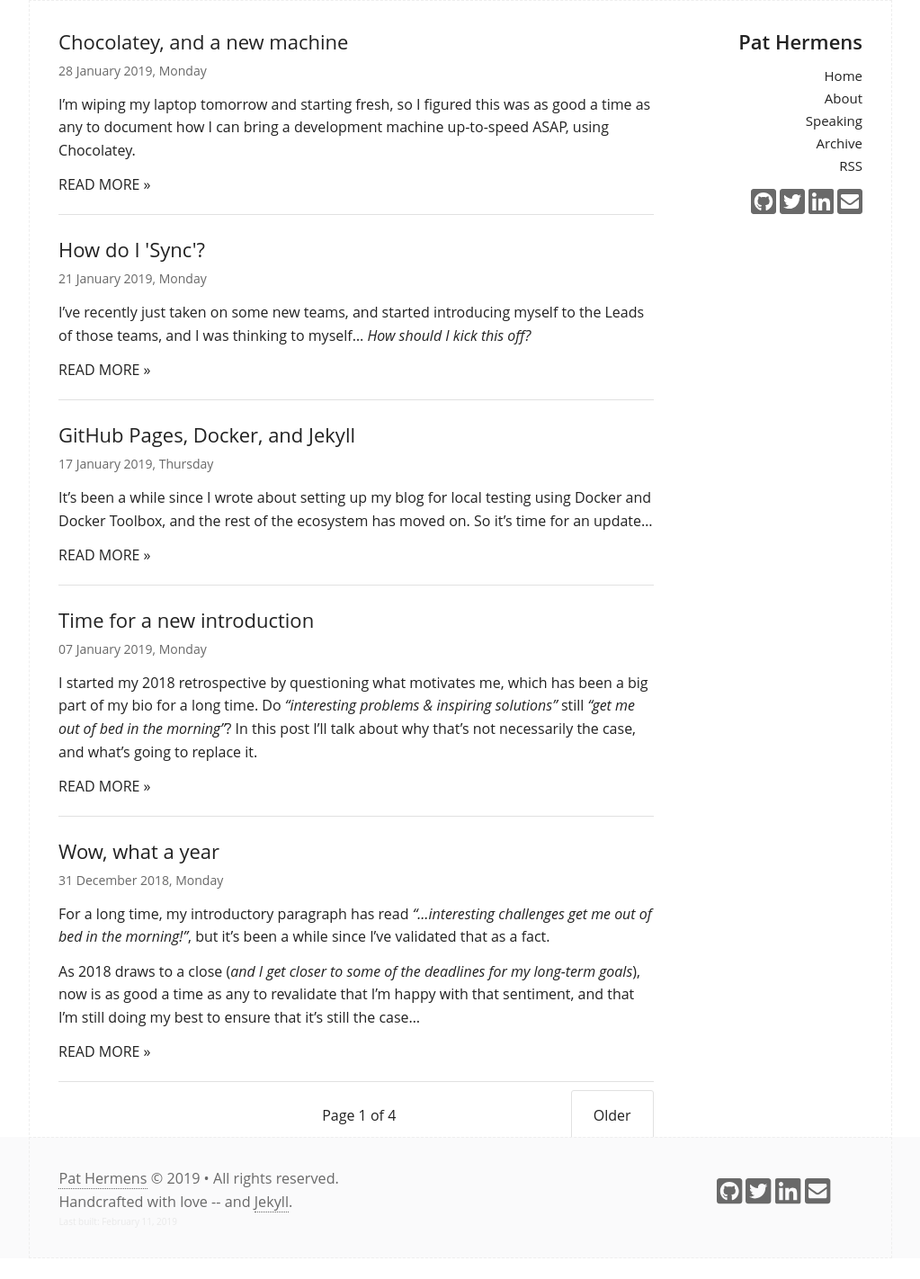
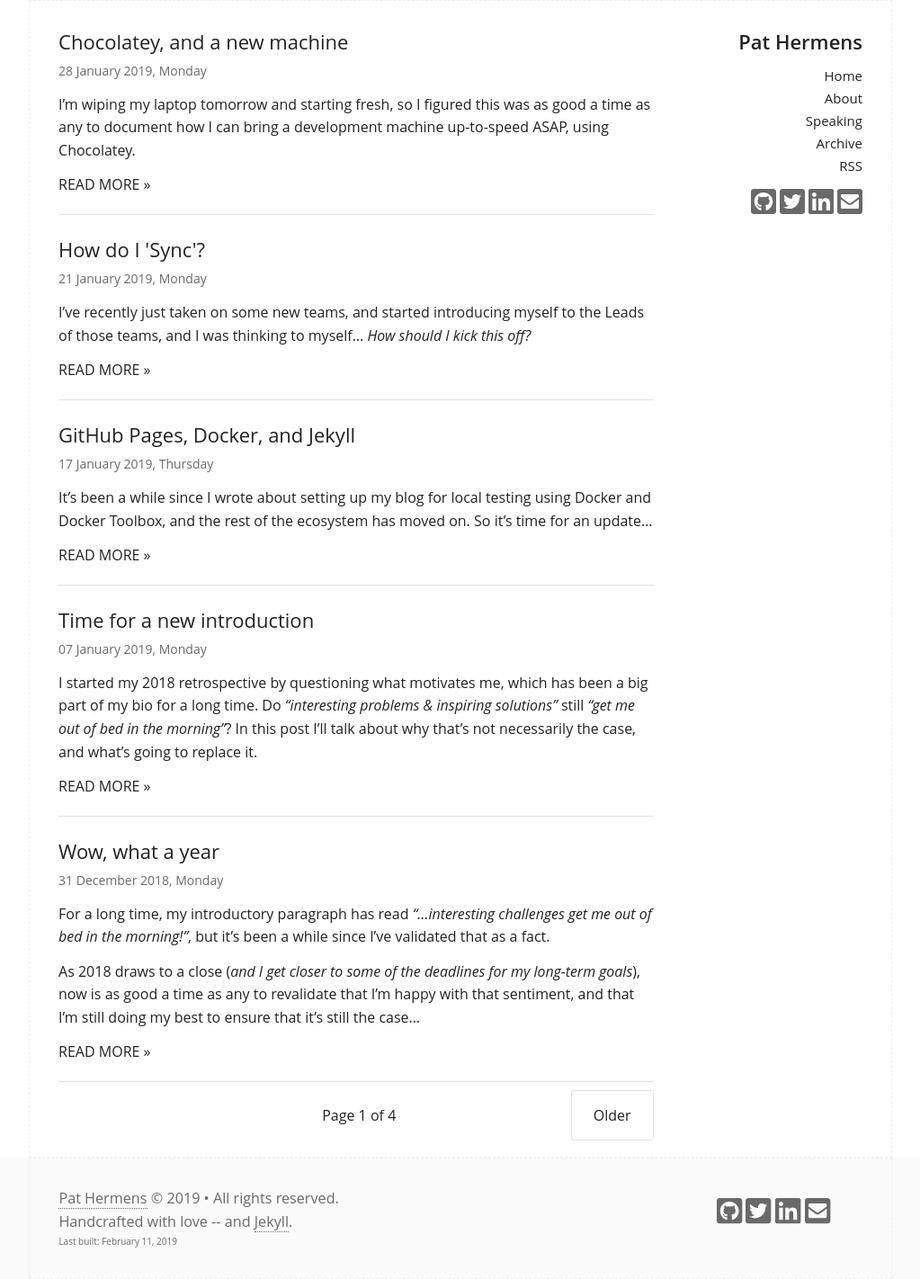
Before and after one commit to PHeonix25/PHeonix25.github.io, a Jekyll site: the page built from index.html, in a window 1280 px wide. Shown: the whole page at 90% size, without its empty margins (128-1151 px from the left). Built offline with Jekyll 4.4.1, drawn with Linux system fonts in a browser that asks for light colours; the list of posts is cut into pages by our own code; before the commit the page ends 1399 px from its top, so only the background shows below that.

Commit message:
Fixing styling and removing absolute footer

```diff
--- a/_sass/_layout.scss
+++ b/_sass/_layout.scss
@@ -13,12 +13,9 @@ body {
     min-height:100%;
     box-sizing: border-box;
     height:auto;
-    padding-bottom: 5em;
-    margin-bottom: 2em;
 }
 
 .site-footer {
-  position: absolute;
   bottom: 0;
   padding-bottom: 0rem;
   width:100%;
@@ -254,7 +251,6 @@ p.readmore {
 
   .last-built {
     font-size: 1rem;
-    color: $grey-color-light;
   }
 }
 
--- a/css/main.scss
+++ b/css/main.scss
@@ -23,7 +23,7 @@ $brand-color:      #FF851B;
 $border-color:     #E1E1E1;
 
 $grey-color:       #696969;
-$grey-color-light: lighten($grey-color, 50%); // #b1b1b1;
+$grey-color-light: lighten($grey-color, 50%); // #e9e9e9;
 $grey-color-dark:  darken($grey-color, 25%);
 
 // Width of the content area
```
